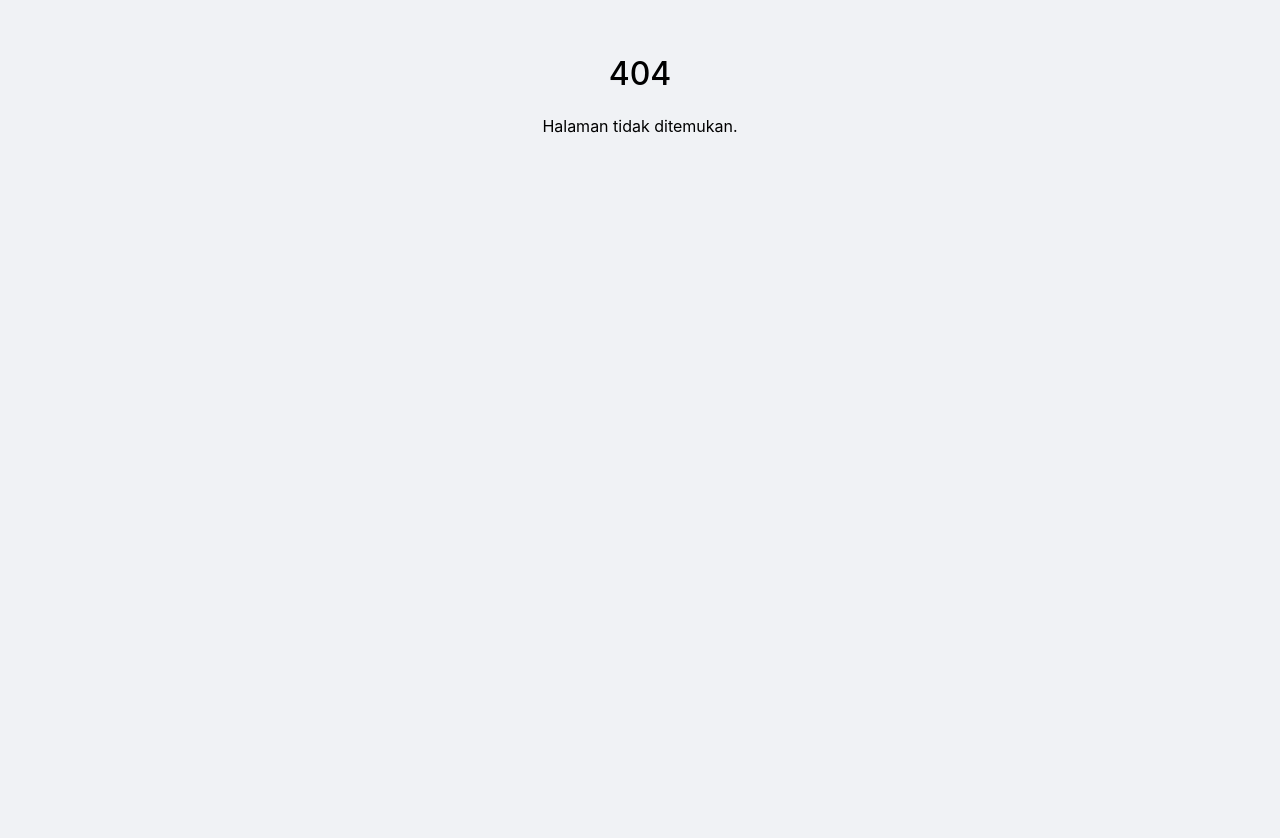
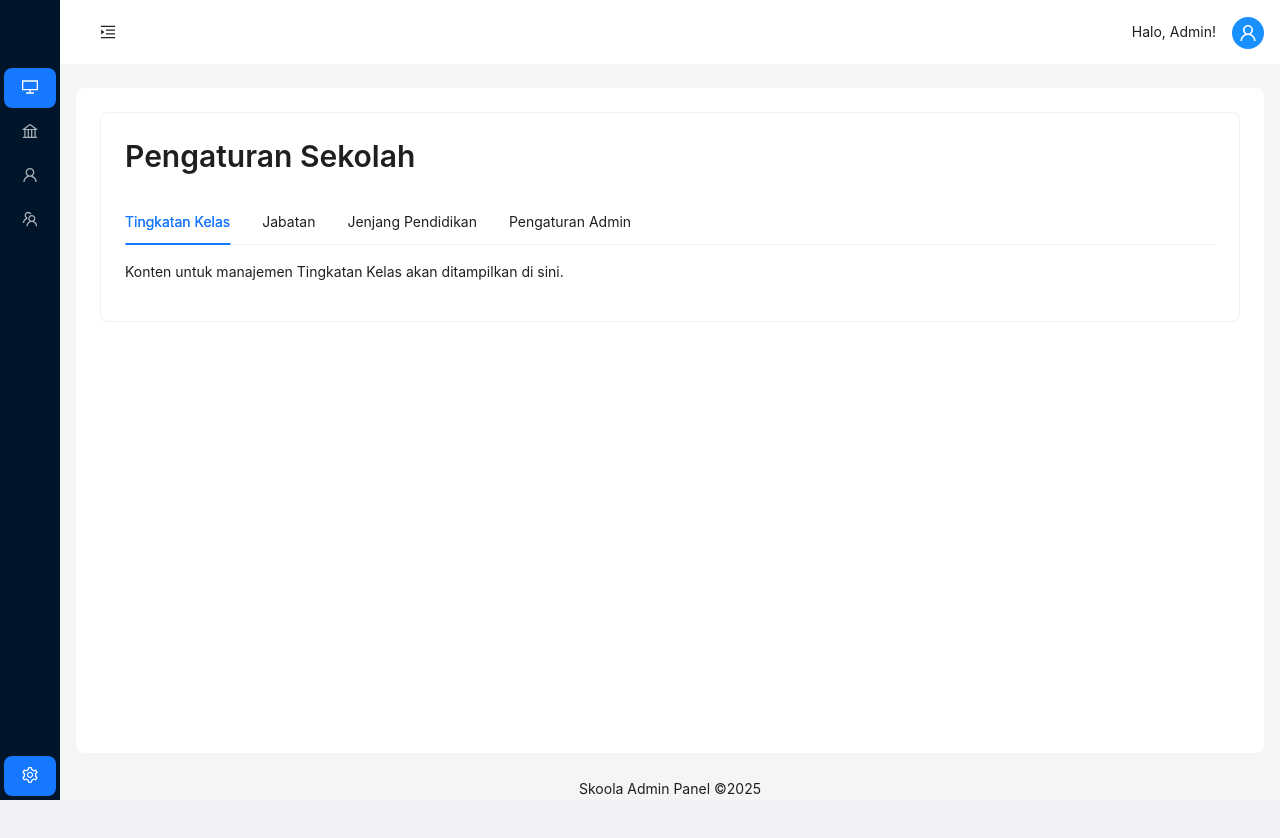
Before and after one commit to Izzulfahmy/skoola, a React (Vite) app in the folder frontend/: page /settings in a window 1280 px wide. Before the commit this address had no page. Shown: the top 838 px of the page. After the commit the page ends 800 px from the top, so only its background shows below. Built offline with nearby package versions, Linux system fonts and the light colour scheme; sample sign-in values are in the browser's storage.

Commit message:
menu UI pengaturan di admin

```diff
--- a/frontend/src/App.tsx
+++ b/frontend/src/App.tsx
@@ -8,7 +8,8 @@ import AdminLayout from './layouts/AdminLayout';
 import TeachersPage from './pages/TeachersPage';
 import StudentsPage from './pages/StudentsPage';
 import SuperAdminDashboard from './pages/superadmin/SuperAdminDashboard';
-import SchoolProfilePage from './pages/SchoolProfilePage'; // <-- 1. IMPOR HALAMAN BARU
+import SchoolProfilePage from './pages/SchoolProfilePage';
+import SettingsPage from './pages/SettingsPage'; // <-- 1. IMPOR HALAMAN BARU
 
 function App() {
   return (
@@ -18,13 +19,13 @@ function App() {
 
         {/* Rute Induk Admin Sekolah */}
         <Route path="/" element={<ProtectedRoute><AdminLayout /></ProtectedRoute>}>
-          {/* Rute-rute ini akan dirender di dalam <Outlet /> milik AdminLayout */}
           <Route index element={<Navigate to="/dashboard" replace />} />
           <Route path="dashboard" element={<DashboardPage />} />
-          {/* --- 2. TAMBAHKAN RUTE BARU DI SINI --- */}
           <Route path="profile" element={<SchoolProfilePage />} />
           <Route path="teachers" element={<TeachersPage />} />
           <Route path="students" element={<StudentsPage />} />
+          {/* --- 2. TAMBAHKAN RUTE BARU DI SINI --- */}
+          <Route path="settings" element={<SettingsPage />} />
         </Route>
 
         {/* Rute Induk Superadmin */}
--- a/frontend/src/layouts/AdminLayout.tsx
+++ b/frontend/src/layouts/AdminLayout.tsx
@@ -7,9 +7,10 @@ import {
   MenuFoldOutlined,
   MenuUnfoldOutlined,
   BankOutlined,
-  LogoutOutlined, // <-- DITAMBAHKAN DI SINI
+  LogoutOutlined,
   SettingOutlined,
 } from '@ant-design/icons';
+// --- 'Divider' DIHAPUS DARI IMPORT DI BAWAH INI ---
 import { Layout, Menu, Button, theme, Typography, Drawer, Avatar, Dropdown, Space } from 'antd';
 import type { MenuProps } from 'antd';
 import { Link, Outlet, useNavigate, useLocation } from 'react-router-dom';
@@ -46,8 +47,8 @@ const AdminLayout = () => {
 
   const profileMenuItems: MenuProps['items'] = [
     {
-      key: '1',
-      label: 'Pengaturan',
+      key: 'settings',
+      label: 'Pengaturan Akun',
       icon: <SettingOutlined />,
       disabled: true,
     },
@@ -55,7 +56,7 @@ const AdminLayout = () => {
       type: 'divider',
     },
     {
-      key: '2',
+      key: 'logout',
       label: 'Logout',
       icon: <LogoutOutlined />,
       onClick: handleLogout,
@@ -63,32 +64,45 @@ const AdminLayout = () => {
     },
   ];
 
-  const menuItems = [
-    { key: '1', path: '/dashboard', icon: <DesktopOutlined />, label: <Link to="/dashboard">Dashboard</Link> },
-    { key: '4', path: '/profile', icon: <BankOutlined />, label: <Link to="/profile">Profil Sekolah</Link> },
-    { key: '2', path: '/teachers', icon: <UserOutlined />, label: <Link to="/teachers">Data Guru</Link> },
-    { key: '3', path: '/students', icon: <TeamOutlined />, label: <Link to="/students">Data Siswa</Link> },
+  // --- PROPERTI 'path' DIHAPUS DARI SEMUA ITEM MENU DI BAWAH INI ---
+  const mainMenuItems = [
+    { key: '/dashboard', icon: <DesktopOutlined />, label: <Link to="/dashboard">Dashboard</Link> },
+    { key: '/profile', icon: <BankOutlined />, label: <Link to="/profile">Profil Sekolah</Link> },
+    { key: '/teachers', icon: <UserOutlined />, label: <Link to="/teachers">Data Guru</Link> },
+    { key: '/students', icon: <TeamOutlined />, label: <Link to="/students">Data Siswa</Link> },
   ];
 
-  const currentMenuItem = menuItems.find(item => location.pathname.startsWith(item.path));
-  const selectedKey = currentMenuItem ? currentMenuItem.key : '1';
+  const activeKey = mainMenuItems.find(item => location.pathname.startsWith(item.key))?.key || '/dashboard';
 
   const menuContent = (
-    <>
+    <div style={{ display: 'flex', flexDirection: 'column', height: '100%' }}>
       <div style={{
         height: '64px', display: 'flex', alignItems: 'center', justifyContent: 'center',
         fontSize: '20px', fontWeight: 'bold', color: 'white', fontFamily: 'system-ui, -apple-system, sans-serif'
       }}>
         {isMobile || !collapsed ? 'SKOOLA' : ''}
       </div>
+
       <Menu
         theme="dark"
         mode="inline"
-        selectedKeys={[selectedKey]}
-        items={menuItems}
+        selectedKeys={[activeKey, location.pathname]}
+        items={mainMenuItems}
         onClick={isMobile ? () => setDrawerVisible(false) : undefined}
       />
-    </>
+
+      <div style={{ flexGrow: 1 }} />
+
+      <Menu
+        theme="dark"
+        mode="inline"
+        selectedKeys={[location.pathname]}
+        onClick={isMobile ? () => setDrawerVisible(false) : undefined}
+        items={[
+          { key: '/settings', icon: <SettingOutlined />, label: <Link to="/settings">Pengaturan</Link> },
+        ]}
+      />
+    </div>
   );
 
   return (
--- /dev/null
+++ b/frontend/src/pages/SettingsPage.tsx
@@ -0,0 +1,72 @@
+// file: frontend/src/pages/SettingsPage.tsx
+import { Card, Tabs, Typography } from 'antd';
+import type { TabsProps } from 'antd';
+
+const { Title } = Typography;
+
+// --- Komponen Placeholder untuk setiap Tab ---
+
+const TingkatanTab = () => (
+  <div>
+    {/* Nanti di sini akan ada tabel dan tombol untuk mengelola Tingkatan Kelas */}
+    <p>Konten untuk manajemen Tingkatan Kelas akan ditampilkan di sini.</p>
+  </div>
+);
+
+const JabatanTab = () => (
+  <div>
+    {/* Nanti di sini akan ada tabel dan tombol untuk mengelola Jabatan */}
+    <p>Konten untuk manajemen Jabatan akan ditampilkan di sini.</p>
+  </div>
+);
+
+const JenjangPendidikanTab = () => (
+  <div>
+    {/* Nanti di sini akan ada tabel dan tombol untuk mengelola Jenjang Pendidikan */}
+    <p>Konten untuk manajemen Jenjang Pendidikan akan ditampilkan di sini.</p>
+  </div>
+);
+
+const PengaturanAdminTab = () => (
+  <div>
+    {/* Nanti di sini akan ada form untuk pengaturan admin */}
+    <p>Konten untuk Pengaturan Admin akan ditampilkan di sini.</p>
+  </div>
+);
+
+
+const items: TabsProps['items'] = [
+  {
+    key: '1',
+    label: 'Tingkatan Kelas',
+    children: <TingkatanTab />,
+  },
+  {
+    key: '2',
+    label: 'Jabatan',
+    children: <JabatanTab />,
+  },
+  {
+    key: '3',
+    label: 'Jenjang Pendidikan',
+    children: <JenjangPendidikanTab />,
+  },
+  {
+    key: '4',
+    label: 'Pengaturan Admin',
+    children: <PengaturanAdminTab />,
+  },
+];
+
+const SettingsPage = () => {
+  return (
+    <Card>
+      <Title level={2} style={{ marginBottom: '24px' }}>
+        Pengaturan Sekolah
+      </Title>
+      <Tabs defaultActiveKey="1" items={items} />
+    </Card>
+  );
+};
+
+export default SettingsPage;
```
